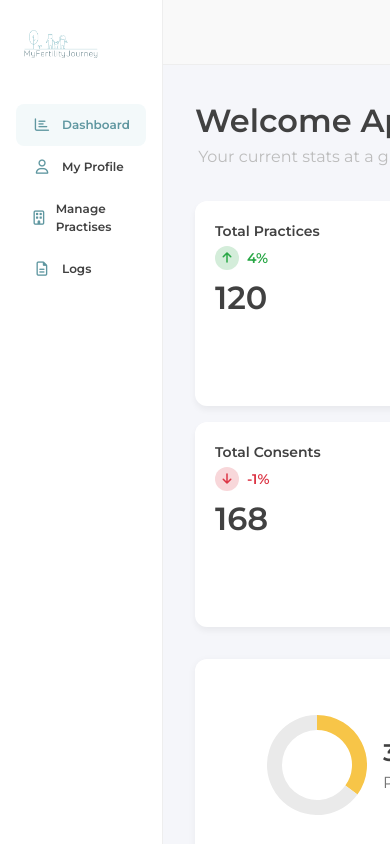
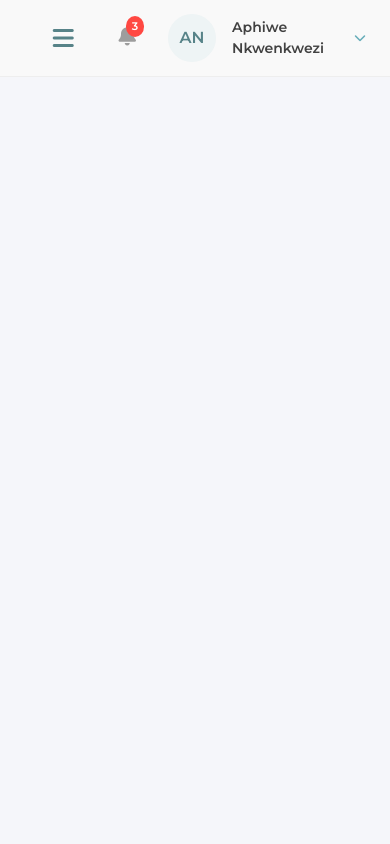
Before and after one commit to AphiweNkwenkwezi/fertilityjourney, a Vue app in the folder ClientApp/fertility-journey-dashboard/: page / in a window 390 px wide. Built offline with nearby package versions, Linux system fonts and the light colour scheme.

Commit message:
fixed routing and worked on a bit of responsiveness (WIP)

```diff
--- a/ClientApp/fertility-journey-dashboard/src/components/ChartsSection.vue
+++ b/ClientApp/fertility-journey-dashboard/src/components/ChartsSection.vue
@@ -23,12 +23,33 @@
   };
   </script>
 
-  <style scoped>
-  .charts-section {
-    display: flex;
-    justify-content: space-between;
-    padding: 1rem 2rem;
-    gap: 1rem;
-    flex-wrap: wrap;
+<style scoped>
+.charts-section {
+  display: flex;
+  gap: 1rem;
+  padding: 1rem 2rem;
+}
+
+.charts-section > * {
+  flex: 1 1 calc(33.333% - 1rem);
+  max-width: calc(33.333% - 1rem); /* Prevents the last chart from stretching full-width */
+  display: flex;
+  justify-content: center;
+}
+
+@media (max-width: 900px) {
+  .charts-section > * {
+    flex: 1 1 calc(50% - 1rem);
+    max-width: calc(50% - 1rem);
   }
-  </style>
+}
+
+@media (max-width: 600px) {
+  .charts-section > * {
+    flex: 1 1 100%;
+    max-width: 100%;
+  }
+}
+
+
+</style>
--- a/ClientApp/fertility-journey-dashboard/src/components/SideBar.vue
+++ b/ClientApp/fertility-journey-dashboard/src/components/SideBar.vue
@@ -1,5 +1,5 @@
 <template>
-  <aside class="sidebar">
+  <aside :class="['sidebar', isVisible ? 'visible' : 'hidden']">
     <!-- <div class="logo">🩺 My Fertility Journey</div> -->
     <div class="logo">
       <img src="@/assets/logo.png" alt="My Fertility Journey Logo" class="logo-image" />
@@ -24,12 +24,18 @@ import { useRoute } from 'vue-router';
 export default {
   name: 'Sidebar',
   components: { SidebarItem },
+  props: {
+    isVisible: {
+      type: Boolean,
+      default: true
+    }
+  },
   data() {
     return {
       items: [
-        { name: 'Dashboard', path: '/', icon: 'far fa-chart-bar' },
+        { name: 'Dashboard', path: '/dashboard', icon: 'far fa-chart-bar' },
         { name: 'My Profile', path: '/profile', icon: 'far fa-user' },
-        { name: 'Manage Practises', path: '/practices', icon: 'far fa-building' },
+        { name: 'Manage Practises', path: '/practises', icon: 'far fa-building' },
         { name: 'Logs', path: '/logs', icon: 'far fa-file-alt' }
       ]
     };
@@ -43,13 +49,6 @@ export default {
 </script>
 
 <style scoped>
-.sidebar {
-  width: 240px;
-  background-color: #fff;
-  padding: 1.5rem 1rem;
-  border-right: 1px solid #eee;
-  height: 100vh;
-}
 .logo {
   font-size: 1.2rem;
   font-weight: bold;
@@ -66,4 +65,30 @@ ul {
   margin: 0 !important;
 }
 
+.sidebar {
+  width: 240px;
+  background-color: #fff;
+  padding: 1.5rem 1rem;
+  border-right: 1px solid #eee;
+  height: 100vh;
+  position: fixed;
+  top: 0;
+  left: 0;
+  transition: transform 0.3s ease-in-out;
+  z-index: 1000;
+}
+.sidebar.hidden {
+  transform: translateX(-100%);
+}
+.sidebar.visible {
+  transform: translateX(0);
+}
+
+@media (min-width: 768px) {
+  .sidebar {
+    transform: translateX(0) !important;
+    position: relative;
+  }
+}
+
 </style>
--- a/ClientApp/fertility-journey-dashboard/src/components/Topbar.vue
+++ b/ClientApp/fertility-journey-dashboard/src/components/Topbar.vue
@@ -1,6 +1,13 @@
 <template>
   <header class="topbar">
+    <!-- Hamburger Menu for small screens -->
+    <button class="hamburger" @click="$emit('toggle-sidebar')">
+      <i class="fas fa-bars"></i>
+    </button>
+
+    <!-- Right-side actions -->
     <div class="actions">
+      <!-- Notifications -->
       <NotificationsDropdown />
       <div class="dropdown" @click="toggleDropdown">
         <div class="profile-display">
@@ -173,5 +180,20 @@ export default {
   font-weight: 600;
   font-size: 1rem;
 }
+.hamburger {
+  background: none;
+  border: none;
+  font-size: 1.5rem;
+  margin-right: 1rem;
+  display: none;
+  color: #578388;
+
+}
+
+@media (max-width: 767px) {
+  .hamburger {
+    display: block;
+  }
+}
 
 </style>
--- a/ClientApp/fertility-journey-dashboard/src/layout/DashboardLayout.vue
+++ b/ClientApp/fertility-journey-dashboard/src/layout/DashboardLayout.vue
@@ -1,39 +1,15 @@
 <template>
   <div class="dashboard-layout">
     <!-- Sidebar -->
-    <Sidebar />
+    <Sidebar :isVisible="isSidebarVisible" />
     <div class="main-area">
       <!-- Top nav -->
       <Topbar
         :user=user
         @logout="logout"
+        @toggle-sidebar="toggleSidebar"
       />
-
-      <main class="content">
-        <!-- Page header -->
-        <div class="page-header">
-          <h1>Welcome {{ user.name }}!</h1>
-          <p class="subheading">Your current stats at a glance.</p>
-        </div>
-
-        <!-- Dashboard totals -->
-        <div class="dashboard-stats">
-          <StatCard title="Total Practices" :value=120 :growth="4" icon="fas fa-clinic-medical" />
-          <StatCard title="Total Subscribers" :value=3452 :growth="2" icon="fas fa-user-friends" />
-          <StatCard title="Total Treatments" :value=212 :growth="5" icon="fas fa-pills" />
-          <StatCard title="Total Consents" :value=168 :growth="-1" icon="fas fa-file-signature" />
-          <StatCard title="Total Consents Signed" :value=142 :growth="3" icon="fas fa-file-signature" />
-          <StatCard title="Total Fact Sheets Read" :value=2678 :growth="6" icon="fas fa-book-open" />
-        </div>
-
-        <!-- Charts summaries -->
-        <ChartsSection />
-
-        <!-- New Practises Summary -->
-        <NewPractisesTable />
-
-        <router-view />
-      </main>
+      <router-view />
     </div>
   </div>
 </template>
@@ -41,9 +17,6 @@
 <script>
 import Sidebar from '@/components/Sidebar.vue';
 import Topbar from '@/components/Topbar.vue';
-import StatCard from '../components/StatCard.vue';
-import NewPractisesTable from '../components/NewPractisesTable.vue';
-import ChartsSection from '../components/ChartsSection.vue';
 import { useUserStore } from '../stores/userStore.js';
 
 export default {
@@ -51,13 +24,10 @@ export default {
   components: {
     Sidebar,
     Topbar,
-    StatCard,
-    NewPractisesTable,
-    ChartsSection,
   },
   data() {
     return {
-      // userStore: null
+      isSidebarVisible: window.innerWidth >= 768
     };
   },
   created() {
@@ -68,6 +38,12 @@ export default {
   methods: {
     logout() {
       this.userStore.logout();
+    },
+    toggleSidebar() {
+      this.isSidebarVisible = !this.isSidebarVisible;
+    },
+    handleResize() {
+      this.isSidebarVisible = window.innerWidth >= 768;
     }
   },
   computed: {
@@ -77,48 +53,29 @@ export default {
     user() {
       return this.userStore ? this.userStore.user : {};
     },
+  },
+  mounted() {
+    window.addEventListener('resize', this.handleResize);
+  },
+  beforeUnmount() {
+    window.removeEventListener('resize', this.handleResize);
   }
 };
 </script>
 
 <style scoped>
-.page-header {
-  text-align: left;
-  margin-block: 0;
-}
-
-.page-header h1 {
-  font-size: 2rem;
-  font-weight: 700;
-  margin-block: 0;
-}
-
-.page-header .subheading {
-  font-size: 1rem;
-  color: #BCBCBC;
-  font-weight: 400;
-  margin: 0 0.2rem 2rem;
-}
-.dashboard-stats {
-  display: grid;
-  grid-template-columns: repeat(3, 1fr);
-  gap: 1rem;
-  margin-bottom: 2rem;
-}
 .dashboard-layout {
   display: flex;
   height: 100vh;
   overflow: hidden;
+  flex-direction: row;
 }
+
 .main-area {
   flex: 1;
   display: flex;
   flex-direction: column;
   background: #f5f6fa;
 }
-.content {
-  padding: 2rem;
-  overflow-y: auto;
-  height: 100%;
-}
+
 </style>
--- a/ClientApp/fertility-journey-dashboard/src/router/index.js
+++ b/ClientApp/fertility-journey-dashboard/src/router/index.js
@@ -1,15 +1,42 @@
 import { createRouter, createWebHistory } from 'vue-router'
 import DashboardLayout from '@/layout/DashboardLayout.vue'
+import Dashboard from '../views/Dashboard.vue'
+import Logs from '../views/Logs.vue'
+import Profile from '../views/Profile.vue'
+import Practises from '../views/Practises.vue'
+
+const routes = [
+  {
+    path: '/',
+    component: DashboardLayout,
+    children: [
+      {
+        path: 'dashboard',
+        name: 'dashboard',
+        component: Dashboard
+      },
+      {
+        path: 'profile',
+        name: 'profile',
+        component: Profile
+      },
+      {
+        path: 'practises',
+        name: 'practises',
+        component: Practises
+      },
+      {
+        path: 'logs',
+        name: 'logs',
+        component: Logs
+      }
+    ]
+  }
+]
 
 const router = createRouter({
-    history: createWebHistory(import.meta.env.BASE_URL),
-    routes: [
-      {
-        path: '/',
-        name: 'dashboard',
-        component: DashboardLayout,
-      },
-    ],
-  })
+  history: createWebHistory(import.meta.env.BASE_URL),
+  routes
+})
 
-  export default router
+export default router
--- /dev/null
+++ b/ClientApp/fertility-journey-dashboard/src/views/Dashboard.vue
@@ -0,0 +1,115 @@
+<template>
+  <main class="content">
+      <!-- Page header -->
+      <div class="page-header">
+        <h1>Welcome {{ user.name }}!</h1>
+        <p class="subheading">Your current stats at a glance.</p>
+      </div>
+
+      <!-- Dashboard totals -->
+      <div class="dashboard-stats">
+        <StatCard title="Total Practices" :value=120 :growth="4" icon="fas fa-clinic-medical" />
+        <StatCard title="Total Subscribers" :value=3452 :growth="2" icon="fas fa-user-friends" />
+        <StatCard title="Total Treatments" :value=212 :growth="5" icon="fas fa-pills" />
+        <StatCard title="Total Consents" :value=168 :growth="-1" icon="fas fa-file-signature" />
+        <StatCard title="Total Consents Signed" :value=142 :growth="3" icon="fas fa-file-signature" />
+        <StatCard title="Total Fact Sheets Read" :value=2678 :growth="6" icon="fas fa-book-open" />
+      </div>
+
+      <!-- Charts summaries -->
+      <ChartsSection />
+
+      <!-- New Practises Summary -->
+      <NewPractisesTable />
+    </main>
+</template>
+
+<script>
+import StatCard from '../components/StatCard.vue';
+import NewPractisesTable from '../components/NewPractisesTable.vue';
+import ChartsSection from '../components/ChartsSection.vue';
+import { useUserStore } from '../stores/userStore.js';
+
+export default {
+  name: 'Dashboard',
+  components: {
+    StatCard,
+    NewPractisesTable,
+    ChartsSection,
+  },
+  created() {
+    this.userStore.getUser()
+      .then(() => console.log("User data fetched successfully."))
+      .catch(error => console.error("Error fetching user data:", error));
+  },
+  computed: {
+    userStore() {
+      return useUserStore();
+    },
+    user() {
+      return this.userStore ? this.userStore.user : {};
+    },
+  }
+}
+</script>
+
+<style scoped>
+.content {
+  padding: 2rem;
+  overflow-y: auto;
+  height: 100%;
+}
+
+.page-header {
+  text-align: left;
+  margin-block: 0;
+}
+
+.page-header h1 {
+  font-size: 2rem;
+  font-weight: 700;
+  margin-block: 0;
+}
+
+.page-header .subheading {
+  font-size: 1rem;
+  color: #BCBCBC;
+  font-weight: 400;
+  margin: 0 0.2rem 2rem;
+}
+
+.dashboard-stats {
+  display: grid;
+  grid-template-columns: repeat(3, 1fr);
+  gap: 1rem;
+  margin-bottom: 2rem;
+}
+
+@media (max-width: 1024px) {
+  .dashboard-stats {
+    grid-template-columns: repeat(2, 1fr);
+  }
+}
+
+@media (max-width: 768px) {
+  .dashboard-layout {
+    flex-direction: column;
+  }
+
+  .dashboard-stats {
+    grid-template-columns: 1fr;
+  }
+
+  .content {
+    padding: 1rem;
+  }
+
+  .page-header h1 {
+    font-size: 1.5rem;
+  }
+
+  .page-header .subheading {
+    font-size: 0.9rem;
+  }
+}
+</style>
--- /dev/null
+++ b/ClientApp/fertility-journey-dashboard/src/views/Logs.vue
@@ -0,0 +1 @@
+<template></template>
--- /dev/null
+++ b/ClientApp/fertility-journey-dashboard/src/views/Practises.vue
@@ -0,0 +1 @@
+<template></template>
--- /dev/null
+++ b/ClientApp/fertility-journey-dashboard/src/views/Profile.vue
@@ -0,0 +1 @@
+<template></template>
```
